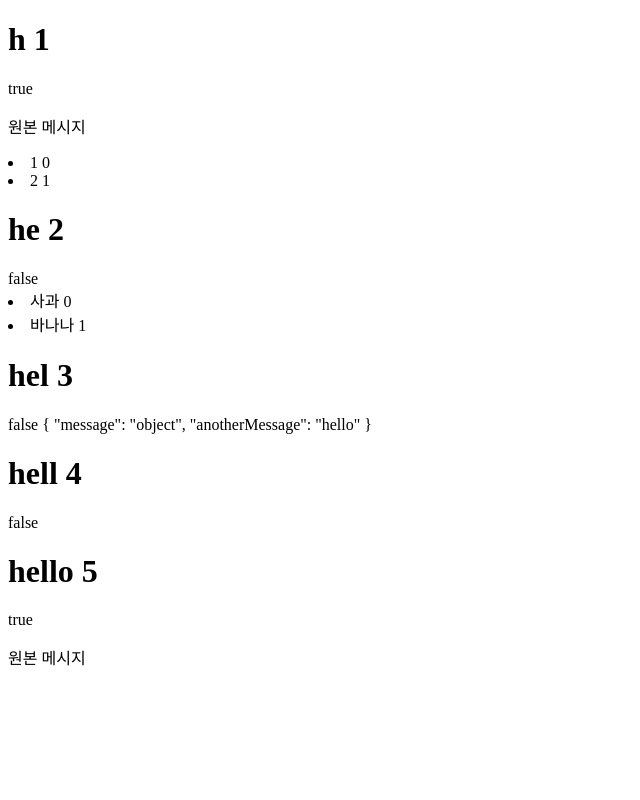
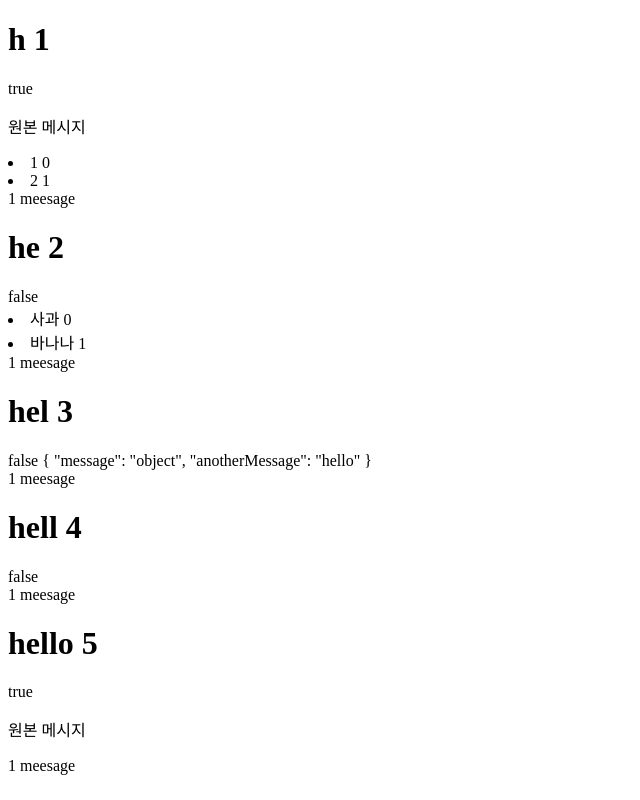
Before and after one commit to Dowap2/learning-vue, a Vue app: page / in a window 1280 px wide. Shown: the whole page, without its empty margins (0-640 px from the left). Built offline with nearby package versions, Linux system fonts and the light colour scheme.

Commit message:
add component and data

```diff
--- a/src/components/HelloWorld.vue
+++ b/src/components/HelloWorld.vue
@@ -5,12 +5,17 @@
     <p v-if="seen">원본 메시지</p>
     <li v-for="(item, i) in list" v-bind:key="item">{{ item }} {{ i }}</li>
     {{ obj }}
+    <Post v-bind:post="{ id: 1, message: 'meesage' }" />
   </div>
 </template>
 
 <script>
+import Post from "./Post.vue";
 export default {
   name: "HelloWorld",
+  components: {
+    Post
+  },
   props: {
     msg: String,
     num: Number,
--- /dev/null
+++ b/src/components/Post.vue
@@ -0,0 +1,15 @@
+<template>
+  <div class="post">
+    {{ post.id }}
+    {{ post.message }}
+  </div>
+</template>
+
+<script>
+export default {
+  name: "Post",
+  props: {
+    post: Object
+  }
+};
+</script>
```
